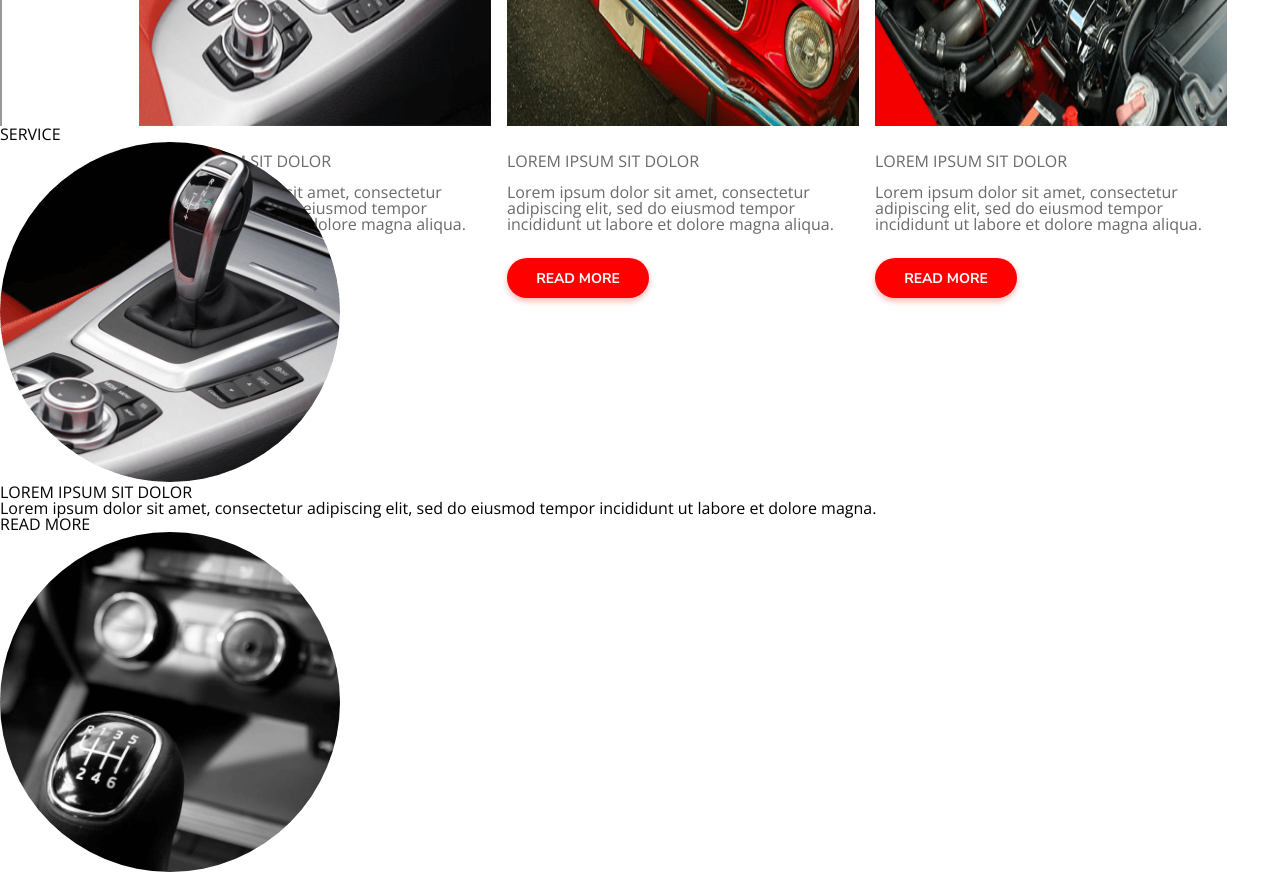
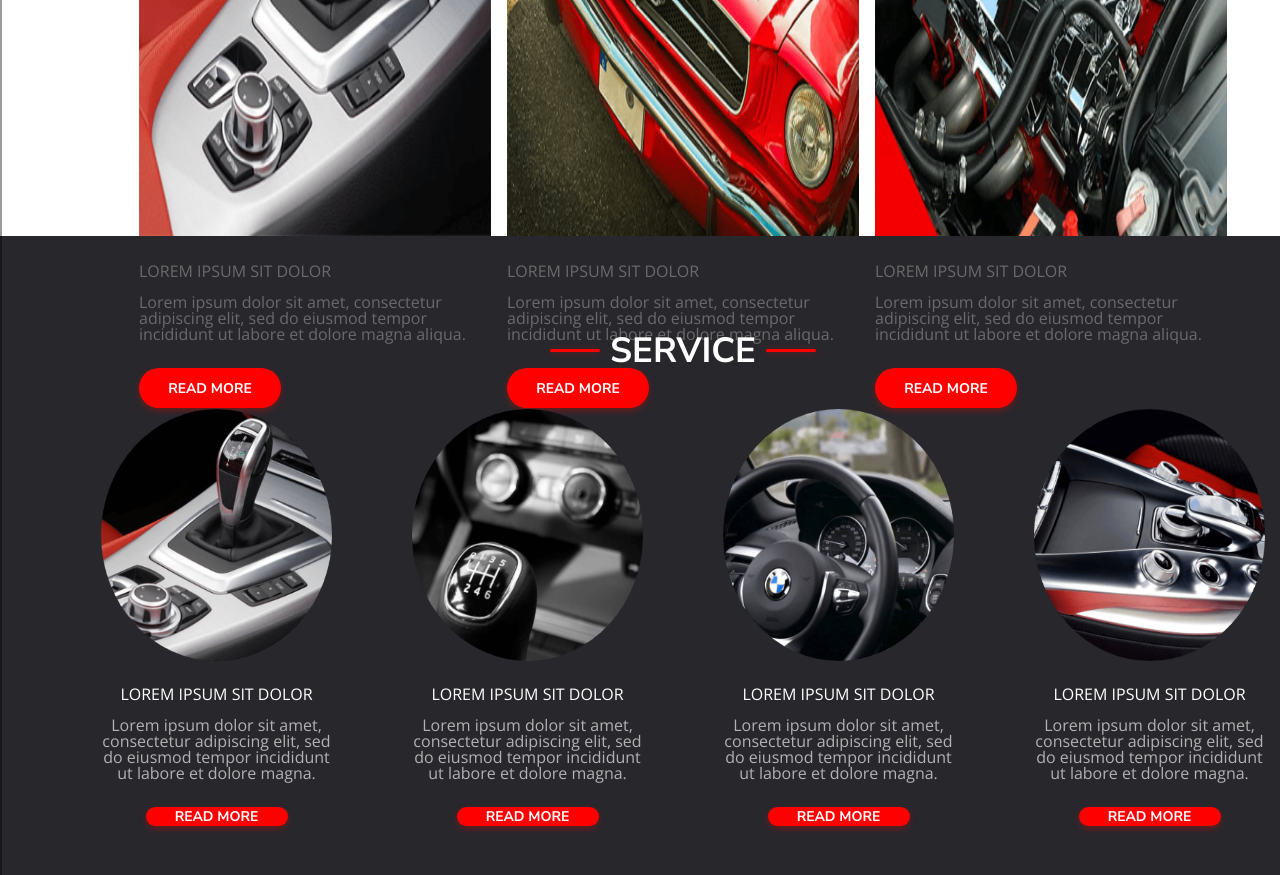
Before and after one commit to JakubMizera/Example-portfolio, a React app: page / in a window 1280 px wide. Shown: the part 1260-2135 px from the top of the page. Built offline with nearby package versions, Linux system fonts and the light colour scheme.

Commit message:
main section finished

```diff
--- a/app/scss/elements/_mainsection.scss
+++ b/app/scss/elements/_mainsection.scss
@@ -64,7 +64,85 @@
         background-color: #FF0000;
         box-shadow: 0 3px 6px #FF00004D;
         margin-top: 26px;
+        margin-bottom: 110px;
       }
     }
   }
 }
+
+.service {
+  display: flex;
+  flex-direction: column;
+  align-items: center;
+  border-left: 2px solid #00000066;
+  border-right: 2px solid #00000066;
+  background-color: #28272C;
+  h2 {
+    color: white;
+    font: Bold 35px/47px Nunito Sans;
+    margin-top: 91px;
+    margin-bottom: 35px;
+    display: flex;
+    align-items: center;
+    &::before {
+      content: "";
+      width: 50px;
+      height: 3px;
+      background-color: #FF0000;
+      box-shadow: 0 1px 6px #FF00004D;
+      border-radius: 8px;
+      display: block;
+      margin-right: 10px;
+    }
+    &::after {
+      content: "";
+      width: 50px;
+      height: 3px;
+      background-color: #FF0000;
+      box-shadow: 0 1px 6px #FF00004D;
+      border-radius: 8px;
+      display: block;
+      margin-left: 10px;
+    }
+  }
+  .serviceContainer {
+    display: grid;
+    grid-template-columns: 1fr 1fr 1fr 1fr;
+    grid-column-gap: 80px;
+    .service-item {
+      width: 231px;
+      display: flex;
+      flex-direction: column;
+      align-items: center;
+      img {
+        width: 100%;
+        height: 100%;
+      }
+      h3 {
+        font: Regular 19px/26px Nunito Sans;
+        color: white;
+        margin-top: 25px;
+      }
+      p {
+        font: Light 14px/19px Open Sans;
+        color: #B2B2B2;
+        margin-top: 15px;
+        text-align: center;
+      }
+      .button-blog {
+        color: white;
+        width: 142px;
+        height: 40px;
+        border-radius: 40px;
+        display: flex;
+        align-items: center;
+        justify-content: center;
+        font: Bold 14px/19px Nunito Sans;
+        background-color: #FF0000;
+        box-shadow: 0 3px 6px #FF00004D;
+        margin-top: 26px;
+        margin-bottom: 110px;
+      }
+    }
+  }
+}
```
